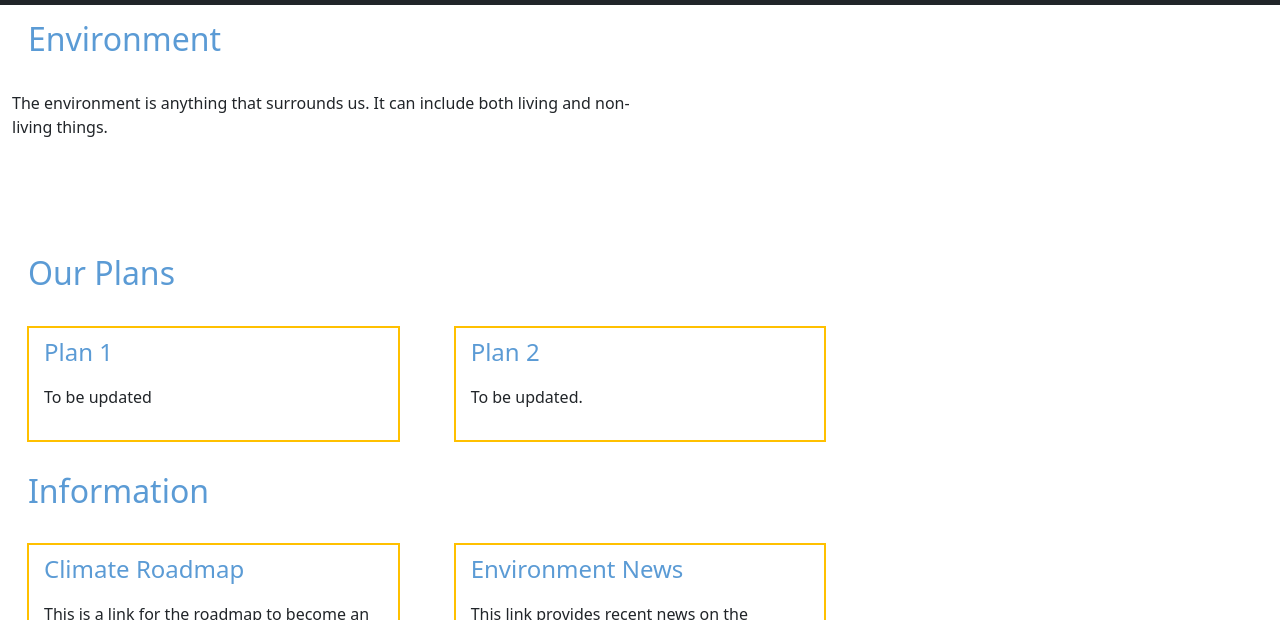
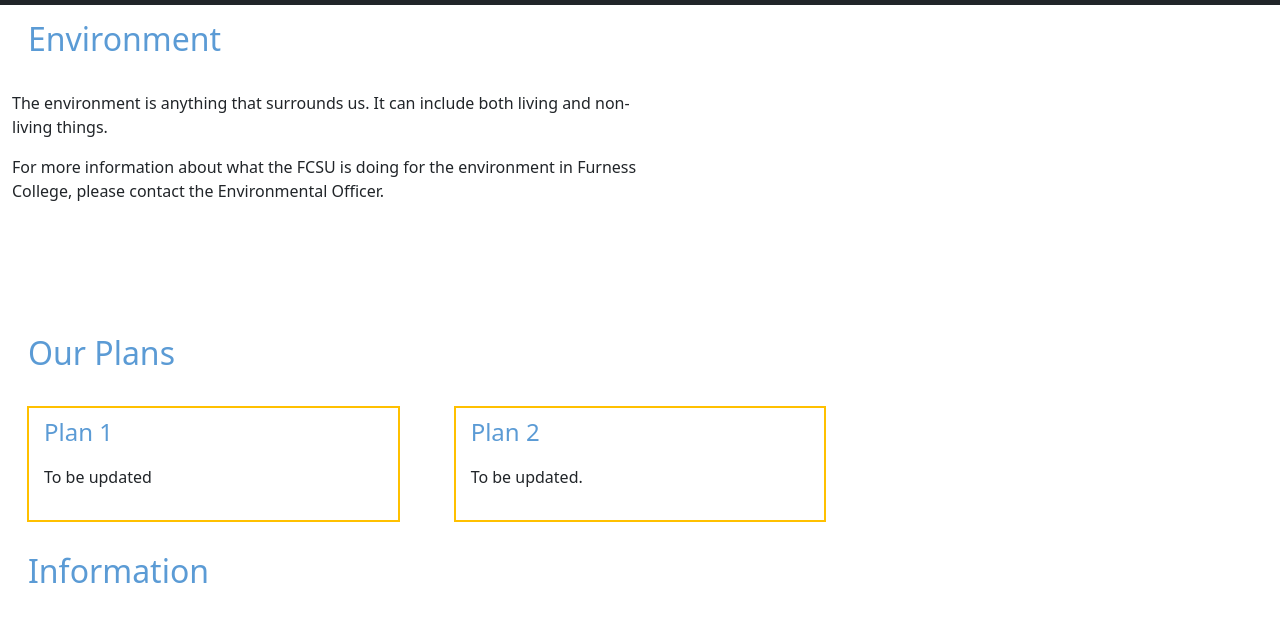
Before and after one commit to FCSU123/FCSU, a plain HTML site: page environment.html in a window 1280 px wide. Shown: the part 54-674 px from the top of the page. Drawn offline with nearby package versions, Linux system fonts and the light colour scheme.

Commit message:
Update environment.html

```diff
--- a/environment.html
+++ b/environment.html
@@ -73,7 +73,8 @@
 			<div id=aboutus>
 
 			</div>
-			The environment is anything that surrounds us. It can include both living and non-living things.
+			<p>The environment is anything that surrounds us. It can include both living and non-living things.</p>
+			<p>For more information about what the FCSU is doing for the environment in Furness College, please contact the Environmental Officer.</p>
 			</div>
 			</div>
 
```
